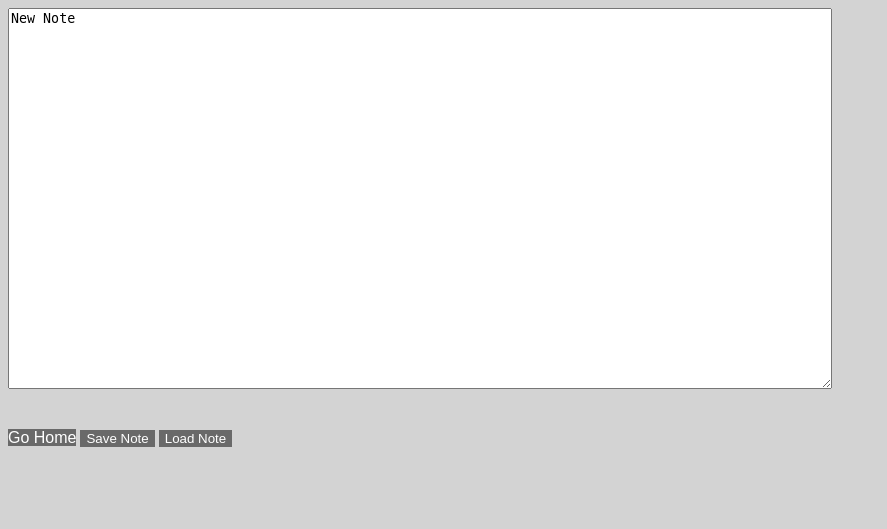
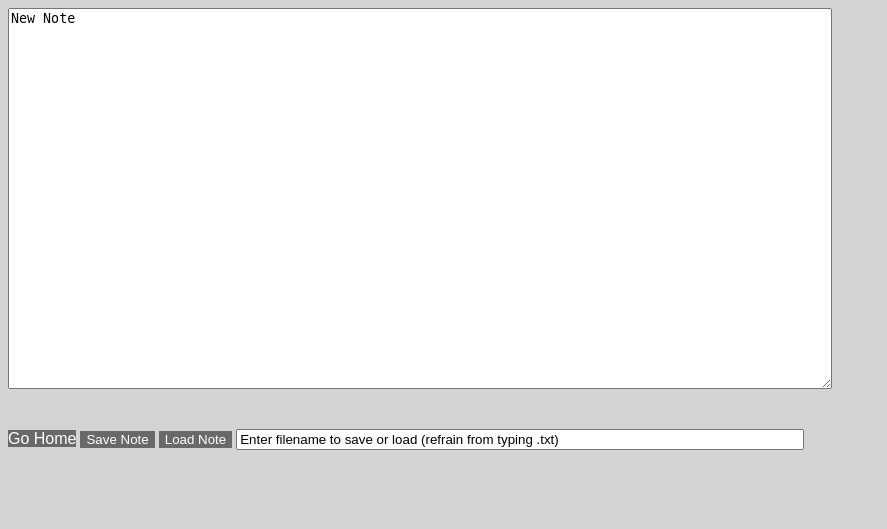
Before and after one commit to saltrupiao/SwissArmyAssistant, a Flask app: page /note in a window 1280 px wide. Shown: the top 529 px of the page, without its empty margins (0-887 px from the left). Run offline with Flask 2, Linux system fonts and the light colour scheme; some libraries are stand-ins or nearby versions.

Commit message:
Notepad
more robust

```diff
--- a/main.py
+++ b/main.py
@@ -1,8 +1,6 @@
 from flask import Flask, render_template, request
 from CalcClass import CalcClass
 from NoteClass import NoteClass
-import os.path
-
 
 
 # Placeholder for the application
@@ -42,25 +40,20 @@ def my_form_post():
 
 @app.route('/note')
 def notepad():
-    return render_template('note.html', text = "New Note")
+    return render_template('note.html', text = "New Note", fn="Enter filename to save or load (refrain from typing .txt)")
 
 
 @app.route('/note', methods=['POST'])
 def noteFunctions():
-    ans = request.form['tag']
+    ans = request.form['tag']  # determine which submit button was pressed
+    filename = request.form['filename']
     if ans == "Save":
         data = request.form['notepad']
-        NoteClass.saveNote(data)
-        return render_template('note.html', text=data)
+        NoteClass.saveNote(filename, data)
+        return render_template('note.html', text=data, fn=filename)
     if ans == "Load":
-        data = NoteClass.loadNote()
-        return render_template('note.html', text=data)
-
-
-# @app.route('/note', methods=['POST'])
-# def loadNote():
-#     data = NoteClass.loadNote()
-#     return render_template('note.html', text=data)
+        data = NoteClass.loadNote(filename)
+        return render_template('note.html', text=data, fn=filename)
 
 
 if __name__ == '__main__':
--- a/templates/note.html
+++ b/templates/note.html
@@ -20,6 +20,7 @@
 
     <input type="submit" class="fancyButton" id="save" name="save" value="Save Note" onclick="document.getElementById('tag').value='Save'">
     <input type="submit" class="fancyButton" id="load" name="load" value="Load Note" onclick="document.getElementById('tag').value='Load'">
+    <input style="width:560px" type="text" name="filename" id="filename" value="{{fn}}">
     <input type="hidden" id="tag" name="tag" value="null">
 </form>
 {% endblock %}
```
Also changed, not shown: NoteClass.py (+11 -4 lines).
